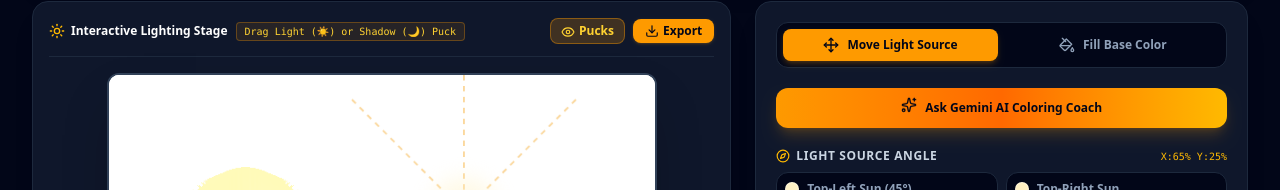
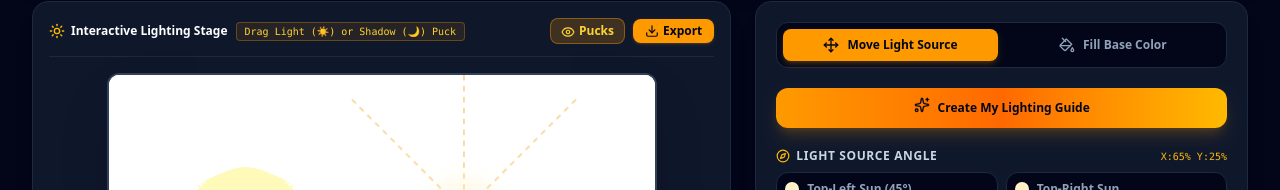
Before and after one commit to SarahFletcher86/Maker-Mosaic-Light-Studio, a React (Vite) app: page / in a window 1280 px wide. Shown: the part 535-725 px from the top of the page. Built offline with nearby package versions, Linux system fonts and the light colour scheme.

Commit message:
Use product-facing lighting guide labels

```diff
--- a/src/components/ControlsPanel.tsx
+++ b/src/components/ControlsPanel.tsx
@@ -90,7 +90,7 @@ export const ControlsPanel: React.FC<ControlsPanelProps> = ({
         className="w-full relative overflow-hidden group bg-gradient-to-r from-amber-500 via-orange-500 to-amber-400 text-slate-950 font-extrabold text-xs py-3 px-4 rounded-xl shadow-lg shadow-amber-500/20 hover:shadow-amber-500/30 transition-all flex items-center justify-center space-x-2 active:scale-[0.98] disabled:opacity-70"
       >
         <Sparkles className={`w-4 h-4 ${isAnalyzing ? 'animate-spin' : 'animate-bounce'}`} />
-        <span>{isAnalyzing ? 'Gemini AI Analyzing Page Lighting...' : 'Ask Gemini AI Coloring Coach'}</span>
+        <span>{isAnalyzing ? 'Mapping Light & Shadows...' : 'Create My Lighting Guide'}</span>
       </button>
 
       {/* LIGHT DIRECTION ANGLE PRESETS */}
```
